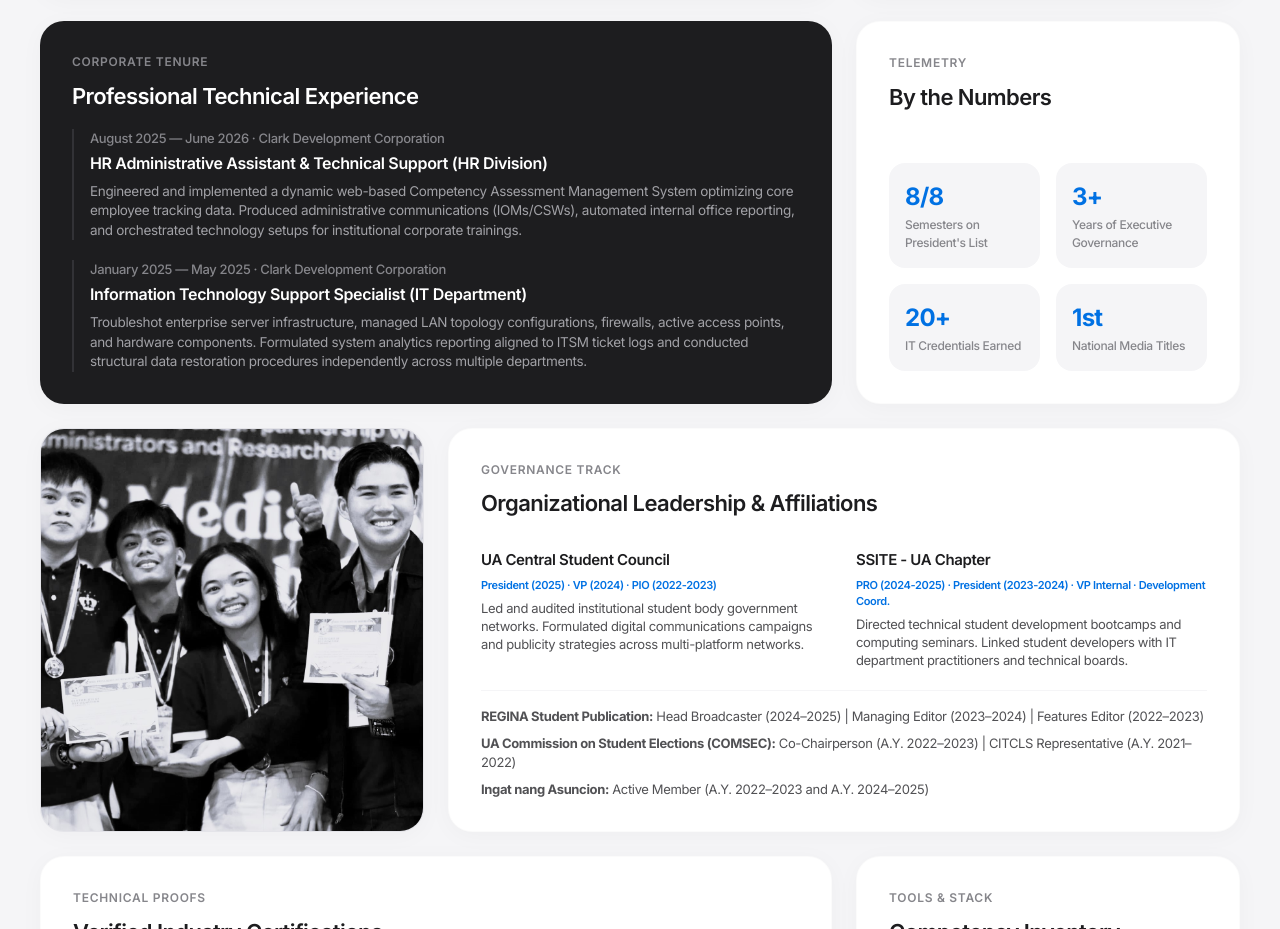
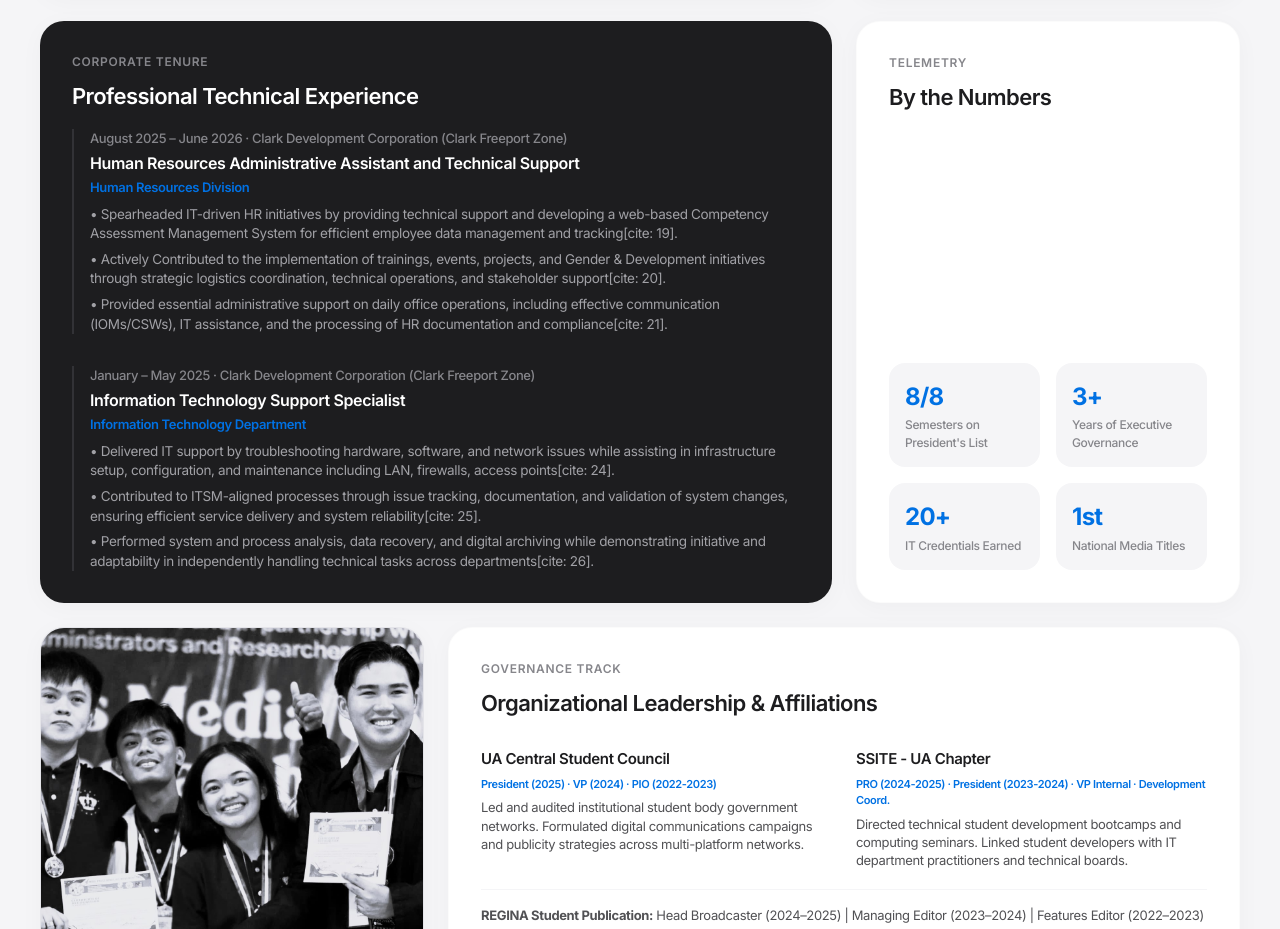
Before and after one commit to louiesangelo30/Executive-Portfolio, a plain HTML site: page index.html in a window 1280 px wide. Shown: the part 1467-2396 px from the top of the page. Drawn offline with Linux system fonts and the light colour scheme.

Commit message:
Update index.html

```diff
--- a/index.html
+++ b/index.html
@@ -492,14 +492,24 @@
 		        <h2 class="card-title">Professional Technical Experience</h2>
 		        <ul class="timeline-list" style="margin-top: 20px;">
 		            <li class="timeline-item">
-                            <p class="timeline-meta">August 2025 — June 2026 · Clark Development Corporation</p>
-                            <h3 class="timeline-role">HR Administrative Assistant &amp; Technical Support (HR Division)</h3>
-                            <p class="timeline-desc">Engineered and implemented a dynamic web-based Competency Assessment Management System optimizing core employee tracking data. Produced administrative communications (IOMs/CSWs), automated internal office reporting, and orchestrated technology setups for institutional corporate trainings.</p>
+		                <p class="timeline-meta">August 2025 – June 2026 · Clark Development Corporation (Clark Freeport Zone)</p>
+		                <h3 class="timeline-role">Human Resources Administrative Assistant and Technical Support</h3>
+		                <p class="timeline-meta" style="color: #0071e3; font-weight: 600; margin-top: 2px;">Human Resources Division</p>
+		                <div class="timeline-desc" style="display: flex; flex-direction: column; gap: 6px; margin-top: 8px;">
+		                    <p>• Spearheaded IT-driven HR initiatives by providing technical support and developing a web-based Competency Assessment Management System for efficient employee data management and tracking[cite: 19].</p>
+		                    <p>• Actively Contributed to the implementation of trainings, events, projects, and Gender & Development initiatives through strategic logistics coordination, technical operations, and stakeholder support[cite: 20].</p>
+		                    <p>• Provided essential administrative support on daily office operations, including effective communication (IOMs/CSWs), IT assistance, and the processing of HR documentation and compliance[cite: 21].</p>
+		                </div>
 		            </li>
-                        <li class="timeline-item">
-                            <p class="timeline-meta">January 2025 — May 2025 · Clark Development Corporation</p>
-                            <h3 class="timeline-role">Information Technology Support Specialist (IT Department)</h3>
-                            <p class="timeline-desc">Troubleshot enterprise server infrastructure, managed LAN topology configurations, firewalls, active access points, and hardware components. Formulated system analytics reporting aligned to ITSM ticket logs and conducted structural data restoration procedures independently across multiple departments.</p>
+		            <li class="timeline-item" style="margin-top: 12px;">
+		                <p class="timeline-meta">January – May 2025 · Clark Development Corporation (Clark Freeport Zone)</p>
+		                <h3 class="timeline-role">Information Technology Support Specialist</h3>
+		                <p class="timeline-meta" style="color: #0071e3; font-weight: 600; margin-top: 2px;">Information Technology Department</p>
+		                <div class="timeline-desc" style="display: flex; flex-direction: column; gap: 6px; margin-top: 8px;">
+		                    <p>• Delivered IT support by troubleshooting hardware, software, and network issues while assisting in infrastructure setup, configuration, and maintenance including LAN, firewalls, access points[cite: 24].</p>
+		                    <p>• Contributed to ITSM-aligned processes through issue tracking, documentation, and validation of system changes, ensuring efficient service delivery and system reliability[cite: 25].</p>
+		                    <p>• Performed system and process analysis, data recovery, and digital archiving while demonstrating initiative and adaptability in independently handling technical tasks across departments[cite: 26].</p>
+		                </div>
 		            </li>
 		        </ul>
 		    </div>
```
Lines whose indentation alone changed are shown as unchanged.
